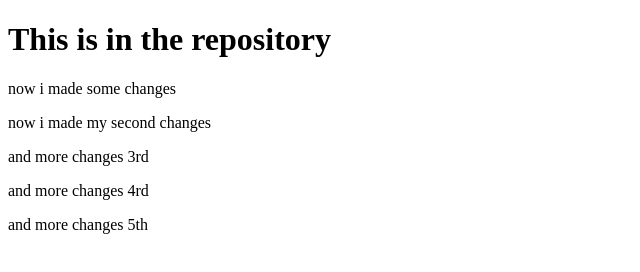
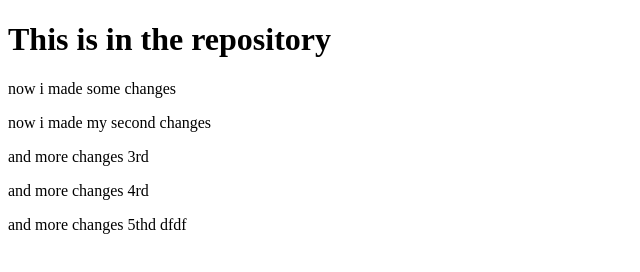
Before and after one commit to MrTBrown/Repo, a plain HTML site: page index.html in a window 1280 px wide. Shown: the full height of the page, 0-640 px from the left. Drawn offline with Linux system fonts and the light colour scheme.

Commit message:
testtest

```diff
--- a/index.html
+++ b/index.html
@@ -13,6 +13,6 @@
     <p> now i made my second changes</p>
     <p> and more changes 3rd</p>
     <p> and more changes 4rd</p>
-    <p> and more changes 5th</p>
+    <p> and more changes 5thd dfdf</p>
 </body>
 </html>
```
